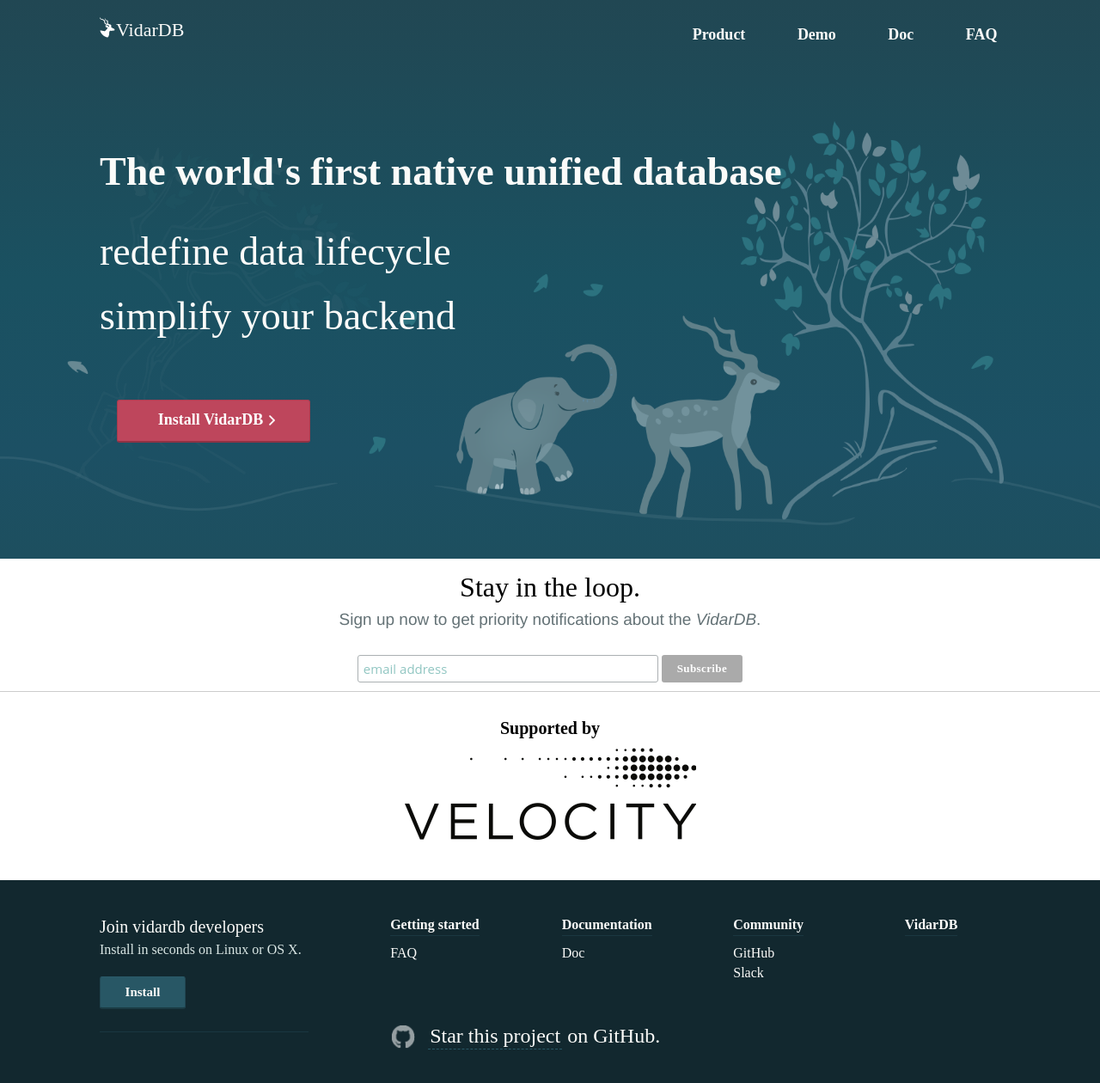
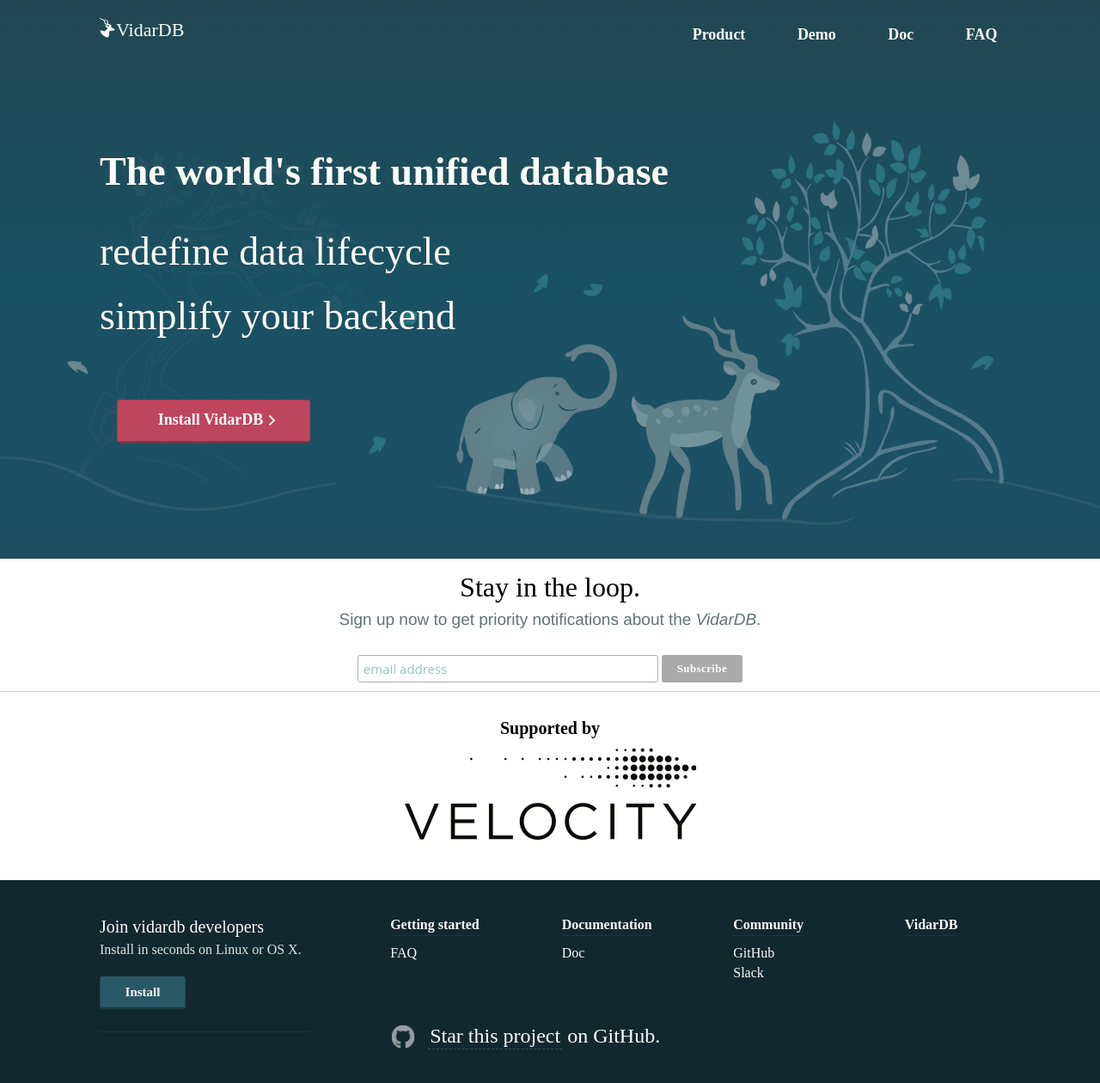
Before and after one commit to vidardb/vidardb.github.io, a Jekyll site: the page built from index.html, in a window 1280 px wide and 1333 px high. Shown: the top 1260 px of the window at 86% size. Built offline with Jekyll 4.4.1, drawn with Linux system fonts in a browser that asks for light colours; the list of posts is cut into pages by our own code.

Commit message:
Update index.html

```diff
--- a/index.html
+++ b/index.html
@@ -8,7 +8,7 @@
         <!-- hero -->
         <section class="hero">
             <div class="site-container" style="text-align: left;">
-                <h1>The world's first native unified database <span>redefine data lifecycle</span> <span>simplify your backend</span></h1>
+                <h1>The world's first unified database <span>redefine data lifecycle</span> <span>simplify your backend</span></h1>
                 <div class="hero-install">
                     <a class="button install light" style="text-align: center; white-space: nowrap;" href="//{{ site.address }}/docs/run_vidarDB_in_docker/">Install VidarDB<i class="right-arrow white">&rarr;</i></a>
                 </div>
```
